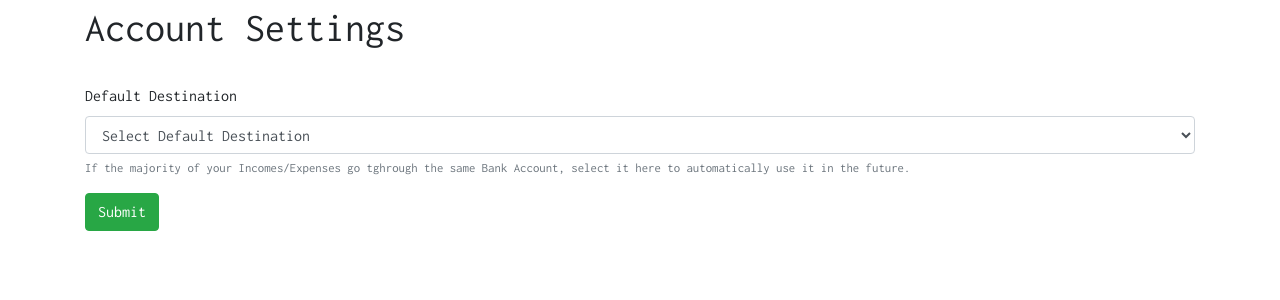
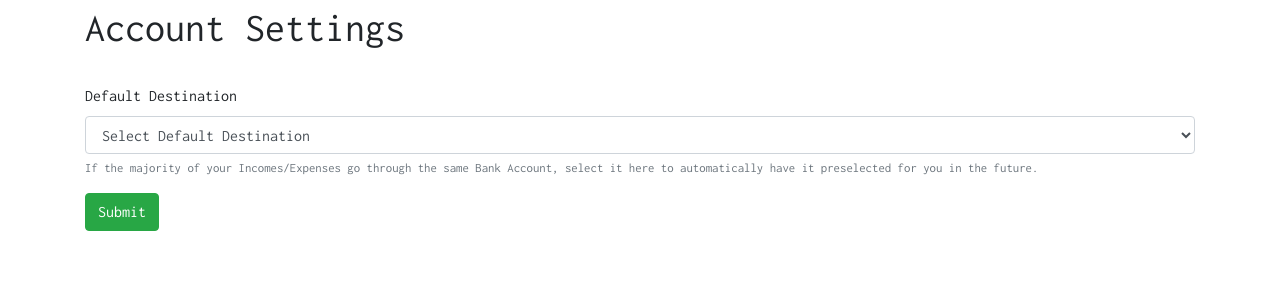
Before and after one commit to Thackerie/final_Project, a Django app: page /settings in a window 1280 px wide. Shown: the part 66-366 px from the top of the page. Run offline with Django 4.2, Linux system fonts and the light colour scheme; a user stored in the database is signed in; data comes from the database, SQL or seed files in the repository; both versions use the stored data as it was after the commit; data that the repository does not hold is empty; some libraries are stand-ins or nearby versions.

Commit message:
Fixed small bug in dashboard setup -also fixed small typo in settings page

```diff
--- a/WalletWise/templates/WalletWise/settings.html
+++ b/WalletWise/templates/WalletWise/settings.html
@@ -16,7 +16,7 @@
                 <option value={{balance.id}}>{{balance.title}}</option>
                 {% endfor %}
             </select>
-            <small id="defaultDestinationHelp" class="form-text text-muted">If the majority of your Incomes/Expenses go tghrough the same Bank Account, select it here to automatically use it in the future.</small>
+            <small id="defaultDestinationHelp" class="form-text text-muted">If the majority of your Incomes/Expenses go through the same Bank Account, select it here to automatically have it preselected for you in the future.</small>
         </div>
         <button type="submit" class="btn btn-success" name="action" value="submit">Submit</button>
     </form>
--- a/WalletWise/views.py
+++ b/WalletWise/views.py
@@ -226,7 +226,7 @@ def fundsChangeForm(request):
                 if dashboard.openned_before:
                     return redirect(reverse('dashboard'))
                 else:
-                    dashboard.openned_before = False
+                    dashboard.openned_before = True
                     dashboard.save()
                     return redirect(reverse('dashboard'))
             else:
```
Also changed, not shown: db.sqlite3.
